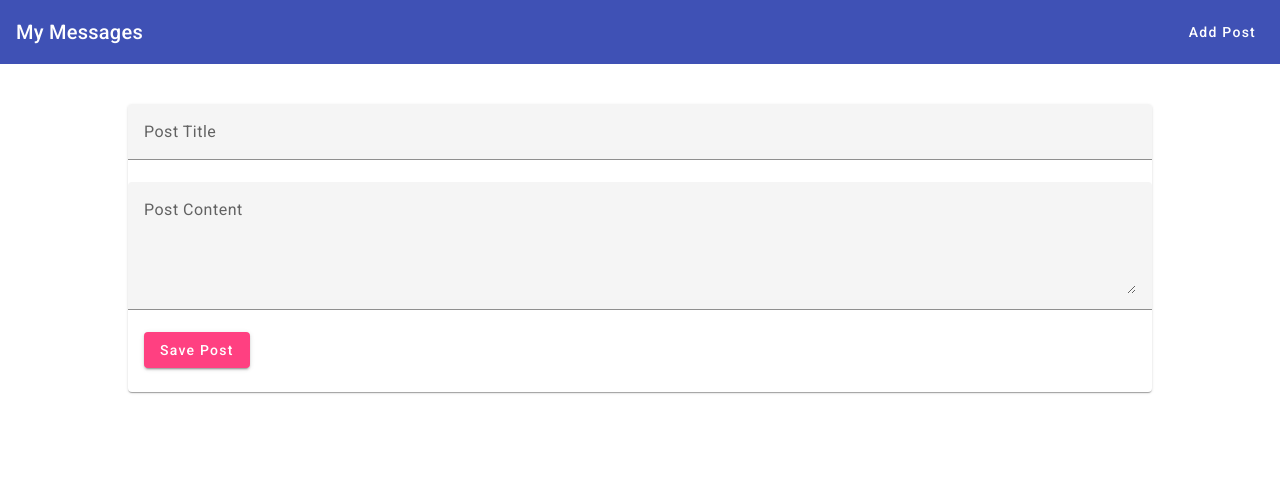
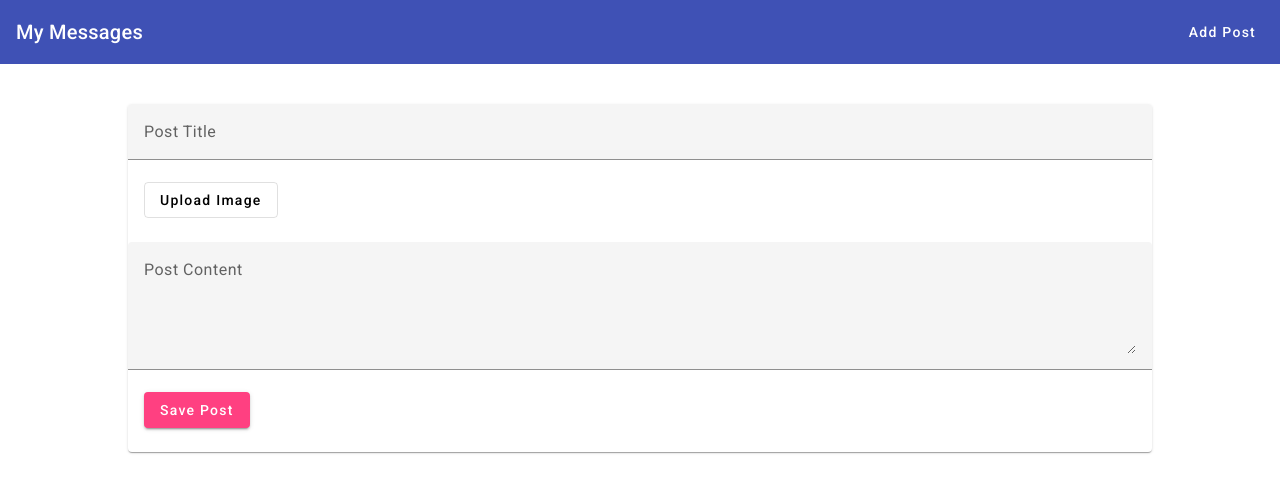
Before and after one commit to essjay05/100DaysOfCode2023_mean-course-starter, an Angular app: page /create in a window 1280 px wide. Shown: the top 492 px of the page. Built offline with nearby package versions, Linux system fonts and the light colour scheme.

Commit message:
Added button/input to trigger file selector for file upload.

```diff
--- a/src/app/posts/post-create/post-create.component.css
+++ b/src/app/posts/post-create/post-create.component.css
@@ -15,3 +15,7 @@ hr {
 mat-spinner {
   margin: auto;
 }
+
+input[type="file"] {
+  visibility: hidden;
+}
--- a/src/app/posts/post-create/post-create.component.html
+++ b/src/app/posts/post-create/post-create.component.html
@@ -13,6 +13,10 @@
         #title="ngModel">
       <mat-error *ngIf="title.invalid">Please enter a post title.</mat-error>
     </mat-form-field>
+    <div>
+      <button mat-stroked-button type="button" (click)="fileSelector.click()">Upload Image</button>
+      <input type="file" #fileSelector>
+    </div>
     <mat-form-field>
       <textarea
         matInput
```
